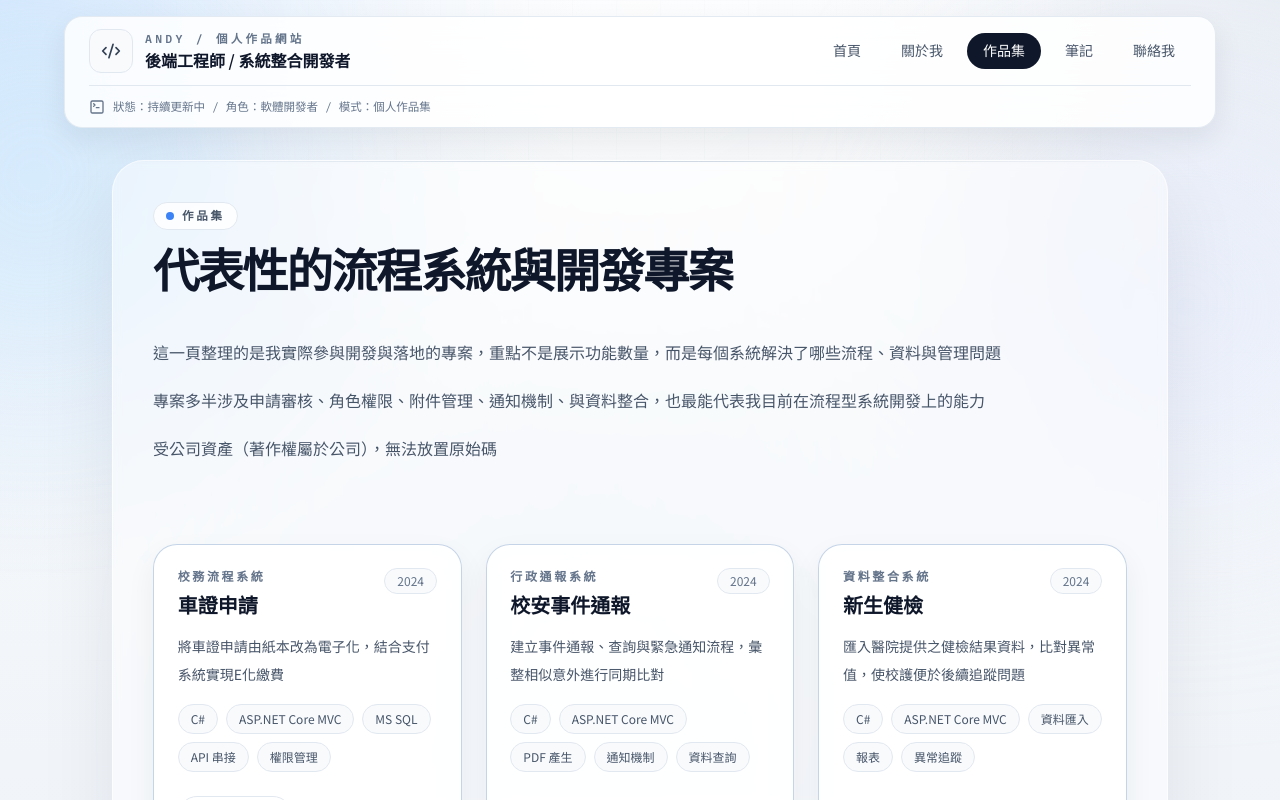
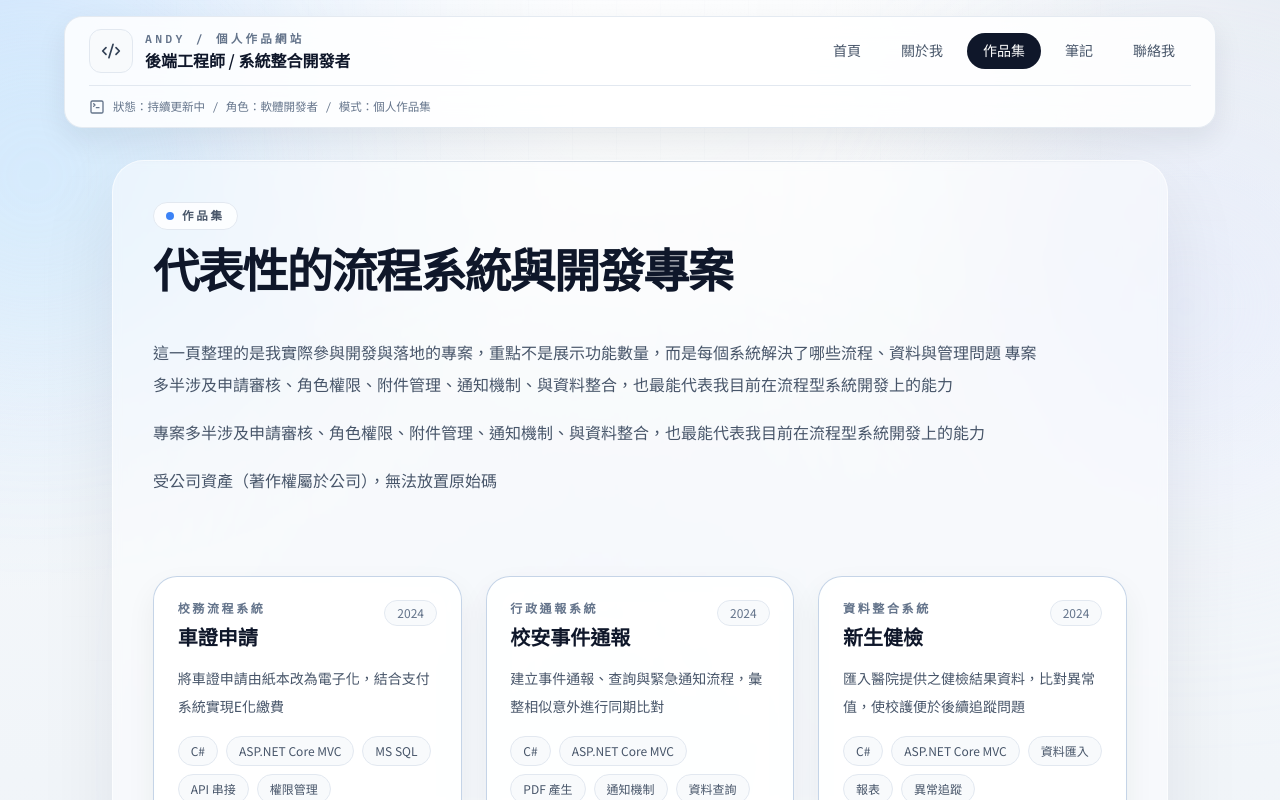
Before and after one commit to Andy61490963/kaiyo-dev-site, a React (Vite) app: page /projects in a window 1280 px wide. Shown: the top 800 px of the page. Built offline with nearby package versions, Linux system fonts and the light colour scheme; the HTML template or start-up script is replaced by a standard one.

Commit message:
調整內容

```diff
--- a/src/pages/Projects.jsx
+++ b/src/pages/Projects.jsx
@@ -10,6 +10,7 @@ export default function Projects() {
         <div className="max-w-4xl space-y-4 text-base leading-8 text-slate-600">
           <p>
             這一頁整理的是我實際參與開發與落地的專案，重點不是展示功能數量，而是每個系統解決了哪些流程、資料與管理問題
+            專案多半涉及申請審核、角色權限、附件管理、通知機制、與資料整合，也最能代表我目前在流程型系統開發上的能力
           </p>
           <p>
             專案多半涉及申請審核、角色權限、附件管理、通知機制、與資料整合，也最能代表我目前在流程型系統開發上的能力
```
